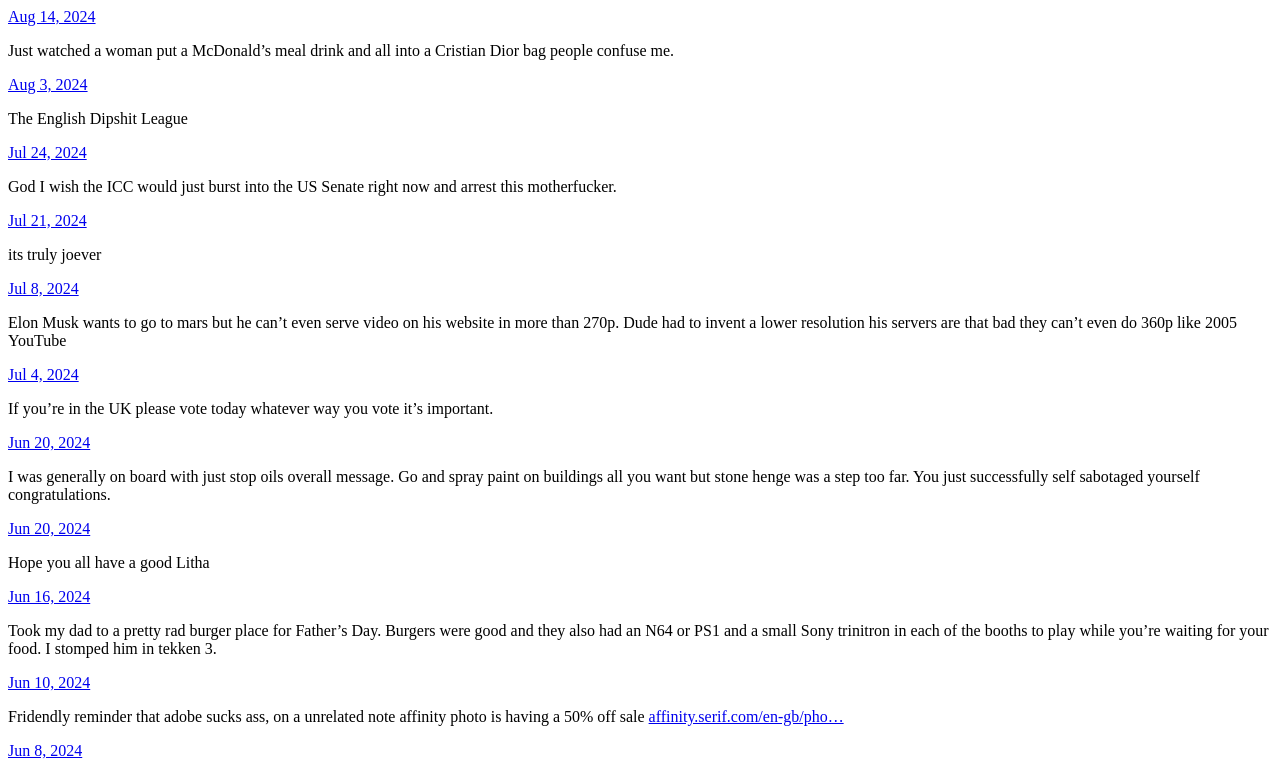
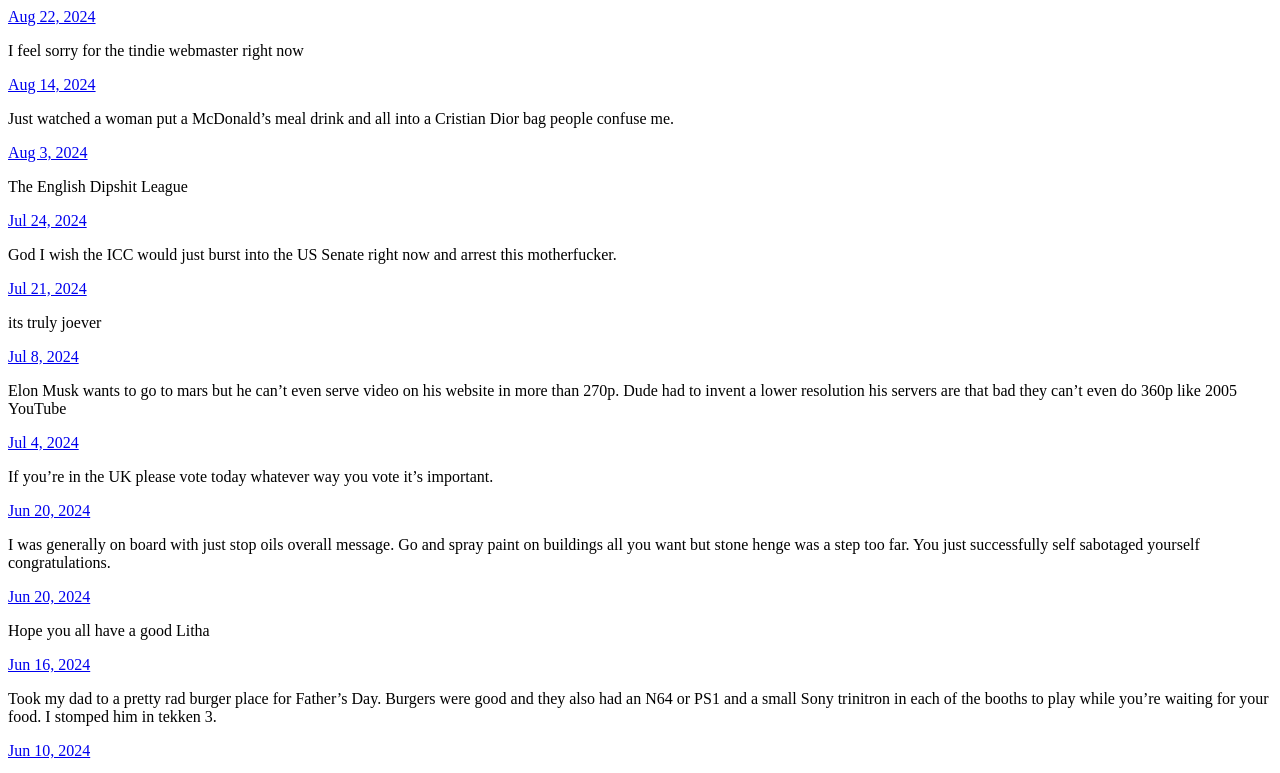
Before and after one commit to sp3lllz/Sp3lllz, a plain HTML site: page index.html in a window 1280 px wide. Shown: the top 773 px of the page. Drawn offline with Linux system fonts and the light colour scheme.

Commit message:
Archiving from Micro.blog.

```diff
--- a/index.html
+++ b/index.html
@@ -21,6 +21,17 @@
 <div class="h-feed">
 
 
+
+	  <div class="h-entry">
+
+
+		<a href="https://sp3lllz.net/2024/08/22/i-feel-sorry.html" class="u-url"><time class="dt-published" datetime="2024-08-22 16:52:11 &#43;0100">Aug 22, 2024</time></a>
+
+		<div class="e-content">
+			 <p>I feel sorry for the tindie webmaster right now</p>
+
+		</div>
+	  </div>
 
 	  <div class="h-entry">
 
```
